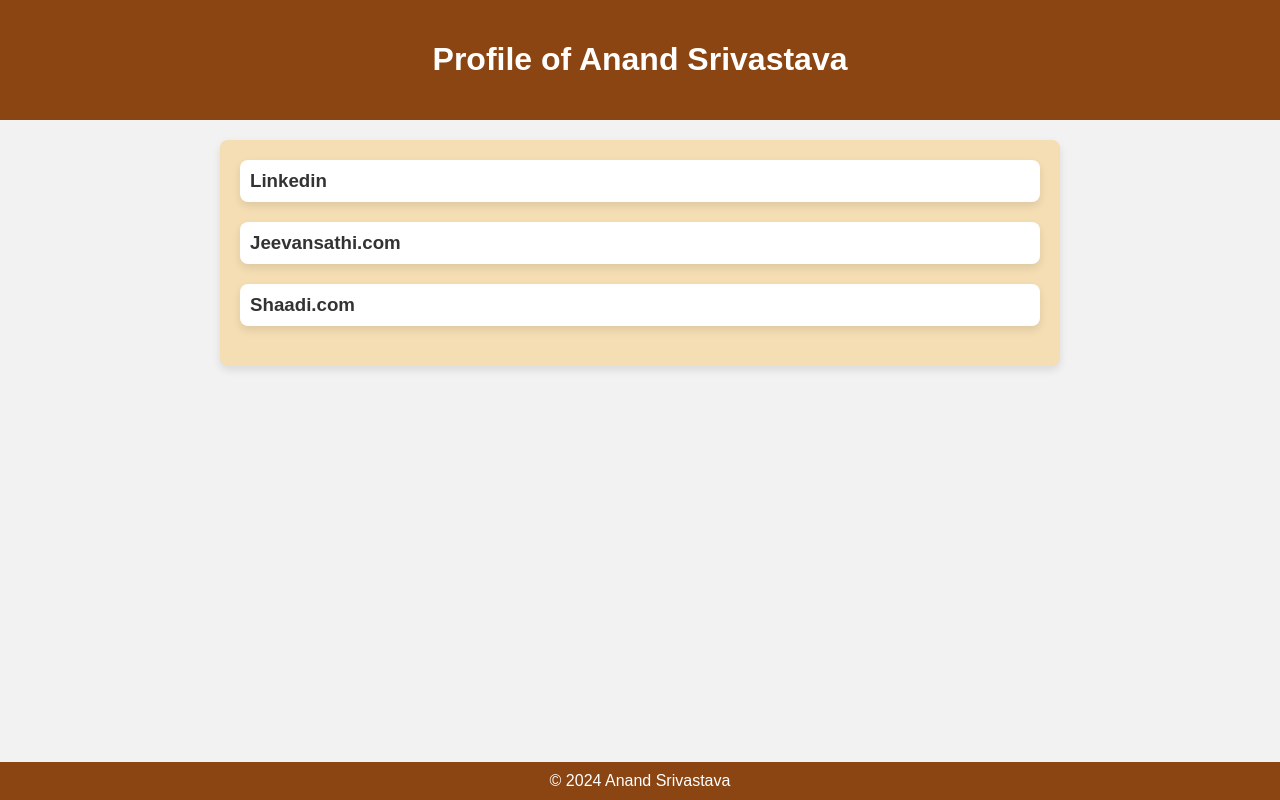
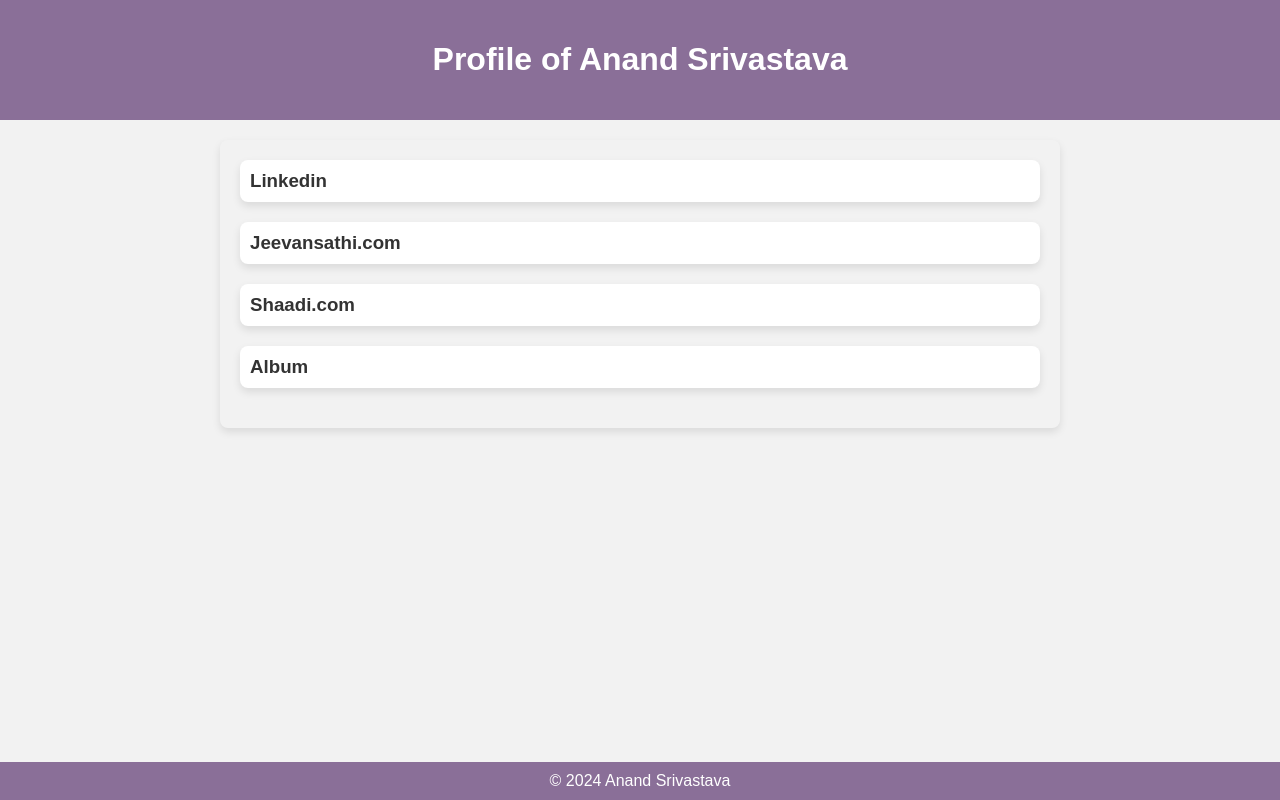
Before and after one commit to anand-srivastava/anand-srivastava.github.io, a plain HTML site: page index.html in a window 1280 px wide. Drawn offline with Linux system fonts and the light colour scheme.

Commit message:
Update index.html

```diff
--- a/index.html
+++ b/index.html
@@ -12,7 +12,7 @@
             background-color: #f2f2f2;
         }
         header {
-            background-color: #8B4513;
+            background-color: #8A6F98;
             color: #fff;
             padding: 20px;
             text-align: center;
@@ -21,7 +21,7 @@
             padding: 20px;
             margin: 20px auto;
             max-width: 800px;
-            background-color: #F5DEB3;
+            background-color: ##dfe4ff;
             border-radius: 8px;
             box-shadow: 0 4px 8px rgba(0, 0, 0, 0.1);
         }
@@ -79,7 +79,7 @@
             color: #8B4513;
         }
         footer {
-            background-color: #8B4513;
+            background-color: #8A6F98;
             color: #fff;
             text-align: center;
             padding: 10px 0;
@@ -110,6 +110,12 @@
                 <h3><a href="https://my.shaadi.com/profile?profileid=3SH21029254" target="_blank">Shaadi.com</a></h3>
             </div>
         </div>
+        <div class="project">
+            <div class="content">
+                <h3><a href="https://photos.app.goo.gl/N3nFqwVDFcAKvPgt5" target="_blank">Album</a></h3>
+            </div>
+        </div>
+
     </section>
 
     <footer>
```
